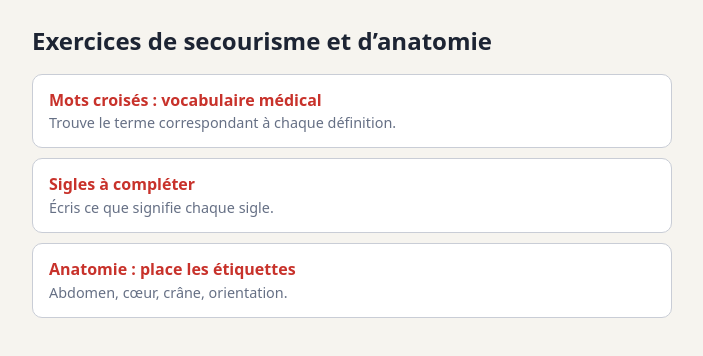
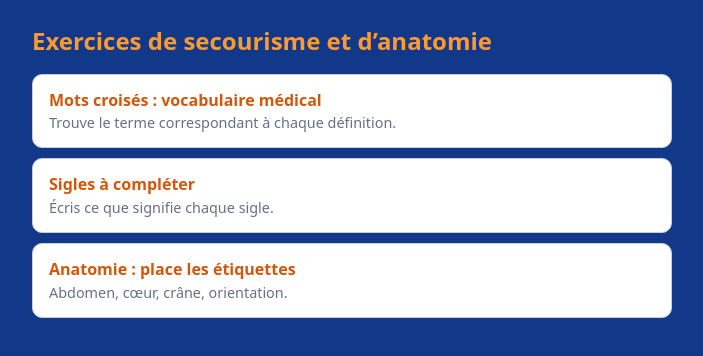
Before and after one commit to gabrielleescaich/revisions-secourisme-pcps, a plain HTML site: page index.html in a window 1280 px wide. Shown: the whole page, without its empty margins (288-991 px from the left). Drawn offline with Linux system fonts and the light colour scheme.

Commit message:
Update index.html

```diff
--- a/index.html
+++ b/index.html
@@ -5,14 +5,13 @@
 <meta name="viewport" content="width=device-width, initial-scale=1">
 <title>Exercices de secourisme et d’anatomie</title>
 <style>
-:root{--bg:#f6f4ef;--surf:#fff;--ink:#1d2433;--mut:#667085;--line:#c9cdd6;--acc:#c8322b;color-scheme:light dark}
-@media (prefers-color-scheme:dark){:root{--bg:#14171f;--surf:#1d212c;--ink:#eceef3;--mut:#9aa3b5;--line:#3a4152;--acc:#ff6b61}}
+:root{--bg:#12388a;--surf:#fff;--ink:#1d2433;--mut:#667085;--line:#c9cdd6;--acc:#ff8a1f;color-scheme:light}
 body{margin:0;background:var(--bg);color:var(--ink);font:16px/1.4 system-ui,-apple-system,"Segoe UI",Roboto,sans-serif}
 main{max-width:640px;margin:0 auto;padding:24px 16px}
-h1{font-size:1.5rem;margin:0 0 16px}
+h1{font-size:1.5rem;margin:0 0 16px;color:#ff9a2e}
 a{display:block;background:var(--surf);border:1px solid var(--line);border-radius:10px;padding:14px 16px;margin-bottom:10px;color:var(--ink);text-decoration:none}
 a:hover{border-color:var(--acc)}
-a b{display:block;color:var(--acc)}
+a b{display:block;color:#d4560a}
 a span{color:var(--mut);font-size:.9rem}
 </style>
 </head>
```
